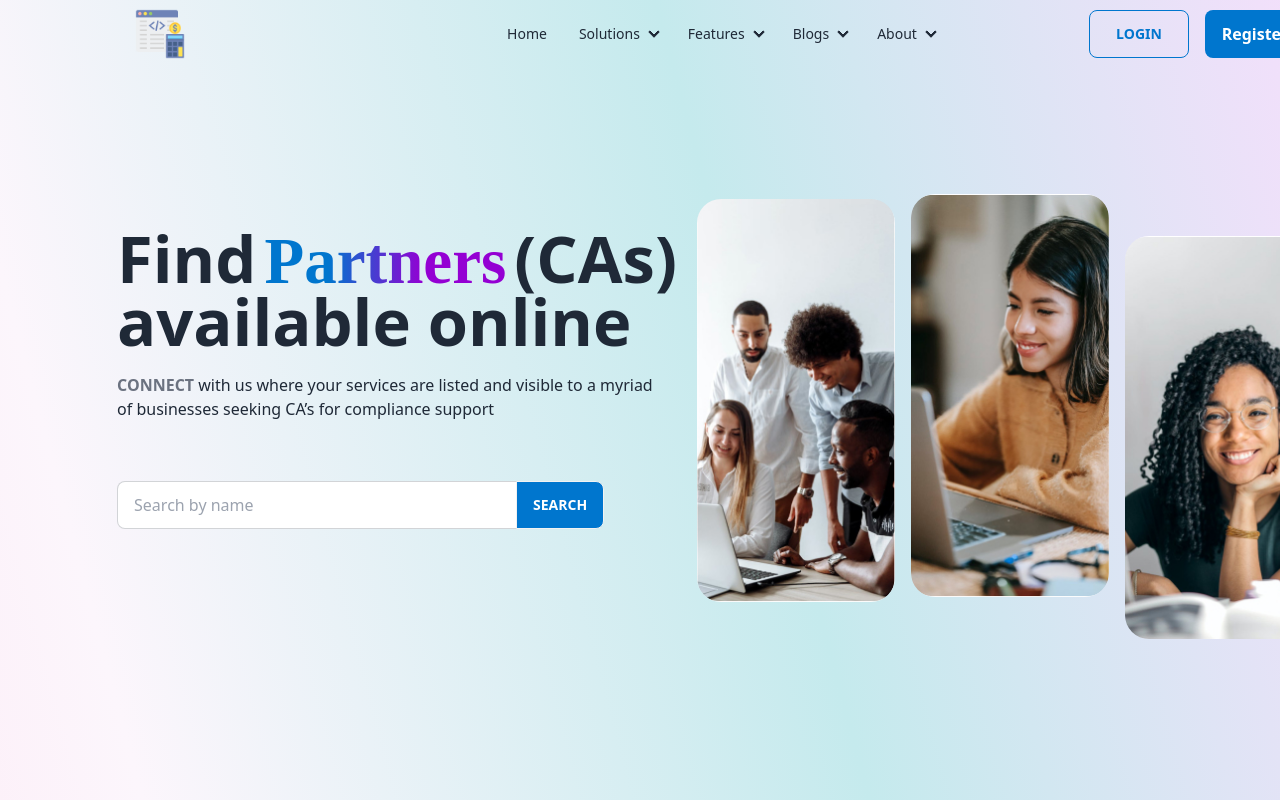
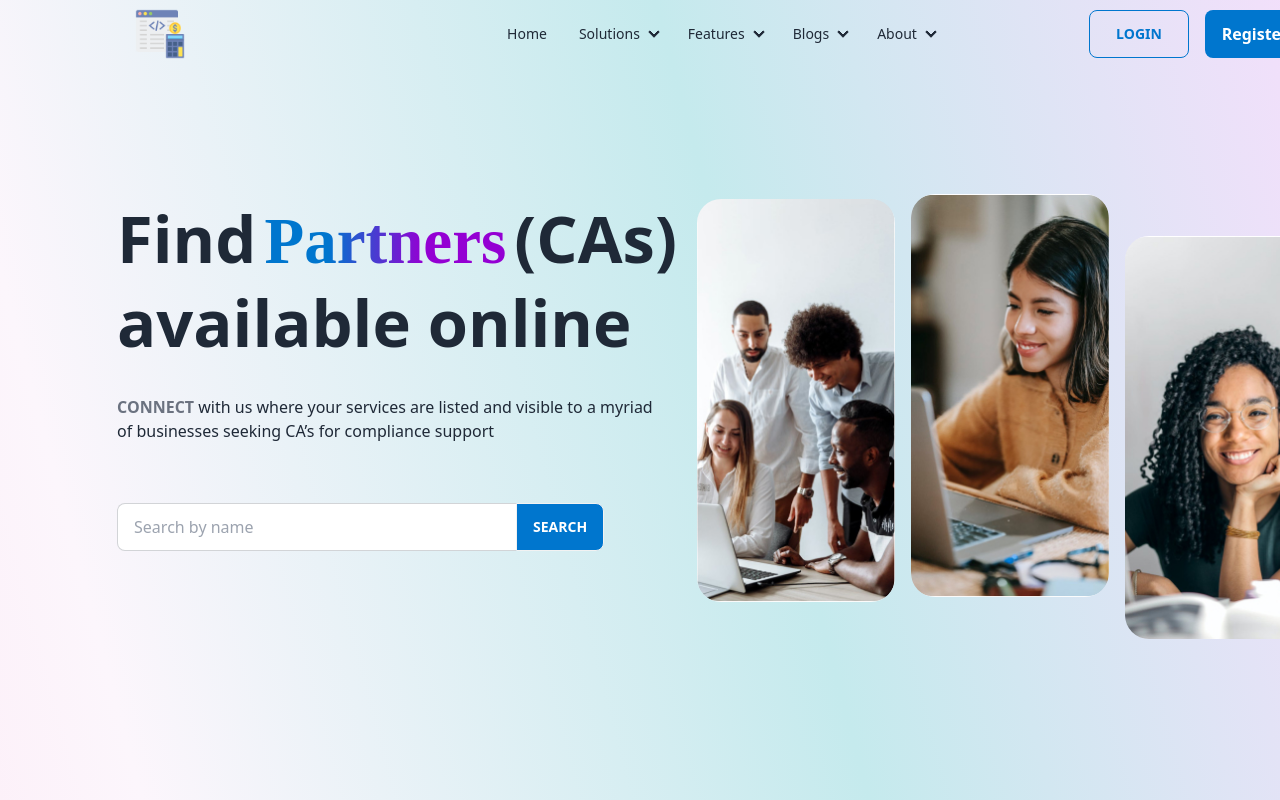
Before and after one commit to saifulislam975317/design-to-web-task, a React (Vite) app: page / in a window 1280 px wide. Shown: the top 800 px of the page. Built offline with nearby package versions, Linux system fonts and the light colour scheme.

Commit message:
update info

```diff
--- a/src/Components/Header/Css/header.css
+++ b/src/Components/Header/Css/header.css
@@ -16,7 +16,6 @@
 
   font-style: normal;
   font-weight: 700;
-  line-height: 80px;
 }
 
 .userTitle {
--- a/src/Components/Header/Header.jsx
+++ b/src/Components/Header/Header.jsx
@@ -35,7 +35,7 @@ const Header = () => {
   return (
     <div className="md:flex px-12 gap-5 justify-center items-center">
       <div>
-        <h1 className="md:text-[65px] text-4xl font-bold mb-2 ">
+        <h1 className="md:text-[65px] text-4xl font-bold mb-2 leading-tight">
           Find
           <span className="mx-2 styleColor">Partners</span>
           (CAs) <br /> available online
```
Also changed, not shown: 1 other file (tests, documents, lock files or other folders).
